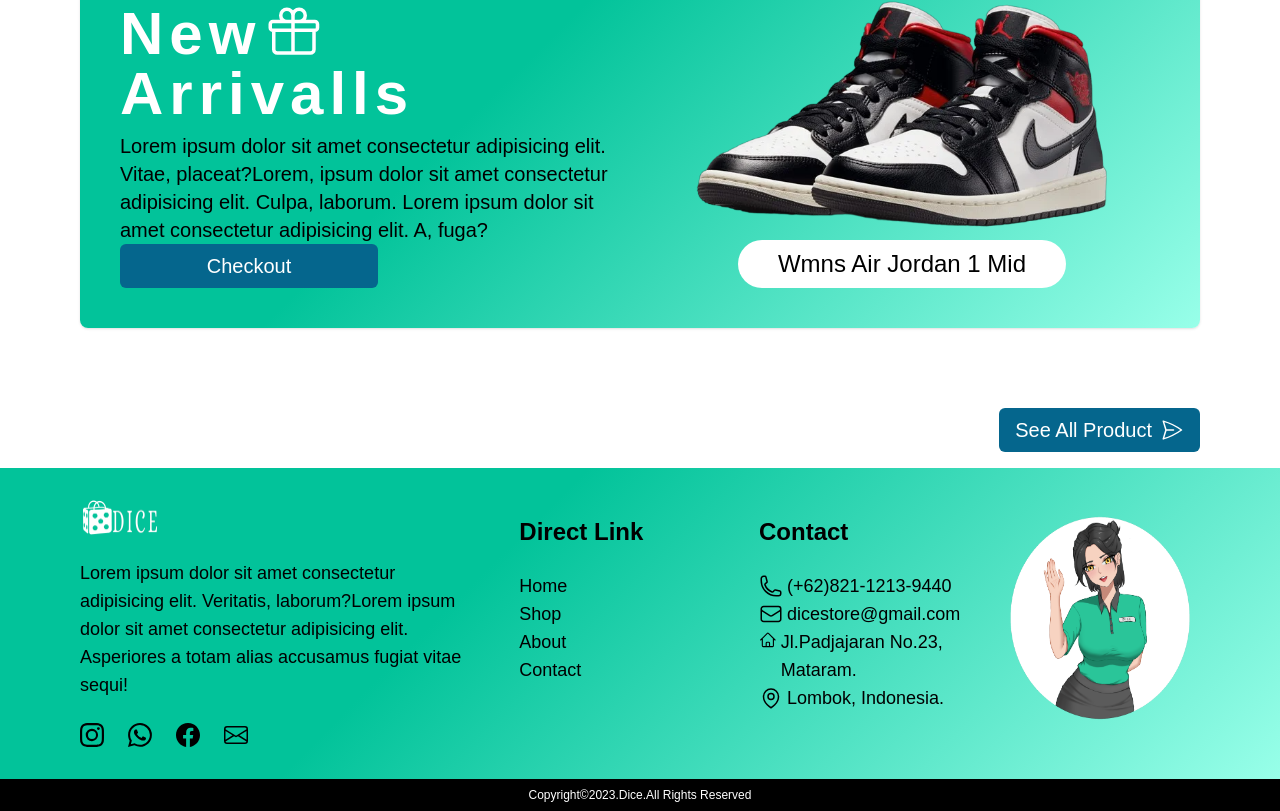
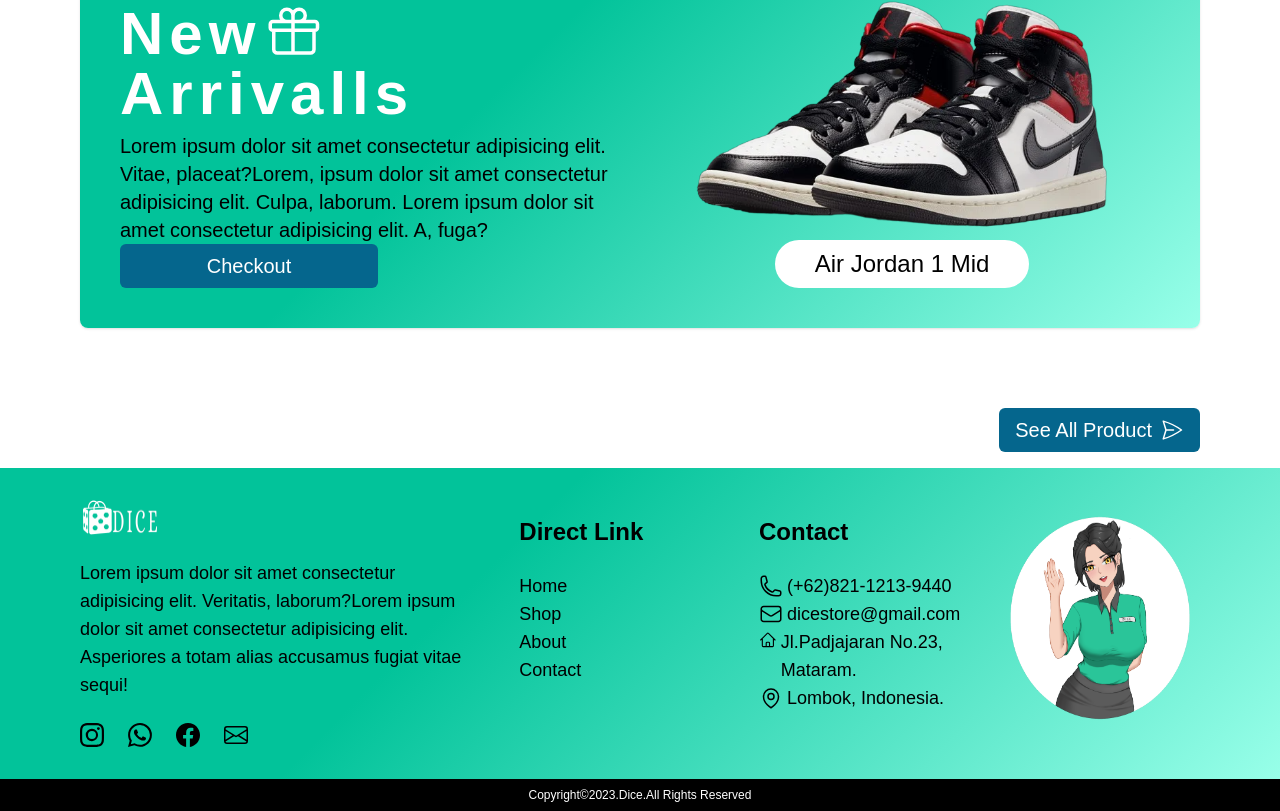
Before and after one commit to Veloxium/dice-store, a React (Create React App) app: page / in a window 1280 px wide. Shown: the part 3096-3907 px from the top of the page. Built offline with nearby package versions, Linux system fonts and the light colour scheme.

Commit message:
commit 3

```diff
--- a/src/pages/landing/Landing.jsx
+++ b/src/pages/landing/Landing.jsx
@@ -278,7 +278,7 @@
               className="w-full h-full object-contain lg:w-4/5"
             />
             <p className="text-xs py-1 px-2 bg-white mt-2 rounded-full text-center lg:text-2xl lg:py-2 lg:px-10">
-              Wmns Air Jordan 1 Mid
+              Air Jordan 1 Mid
             </p>
           </div>
         </div>
```
